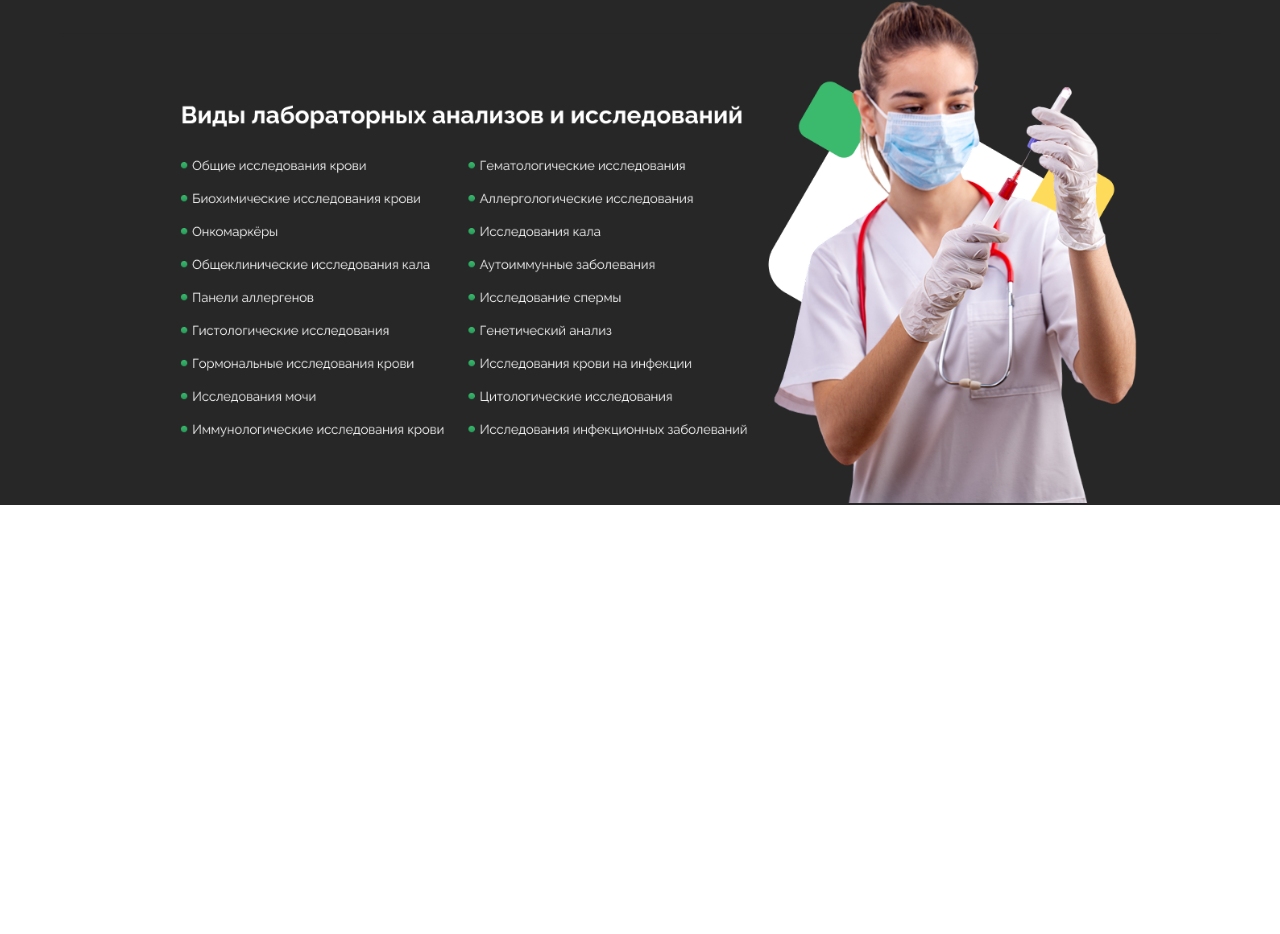
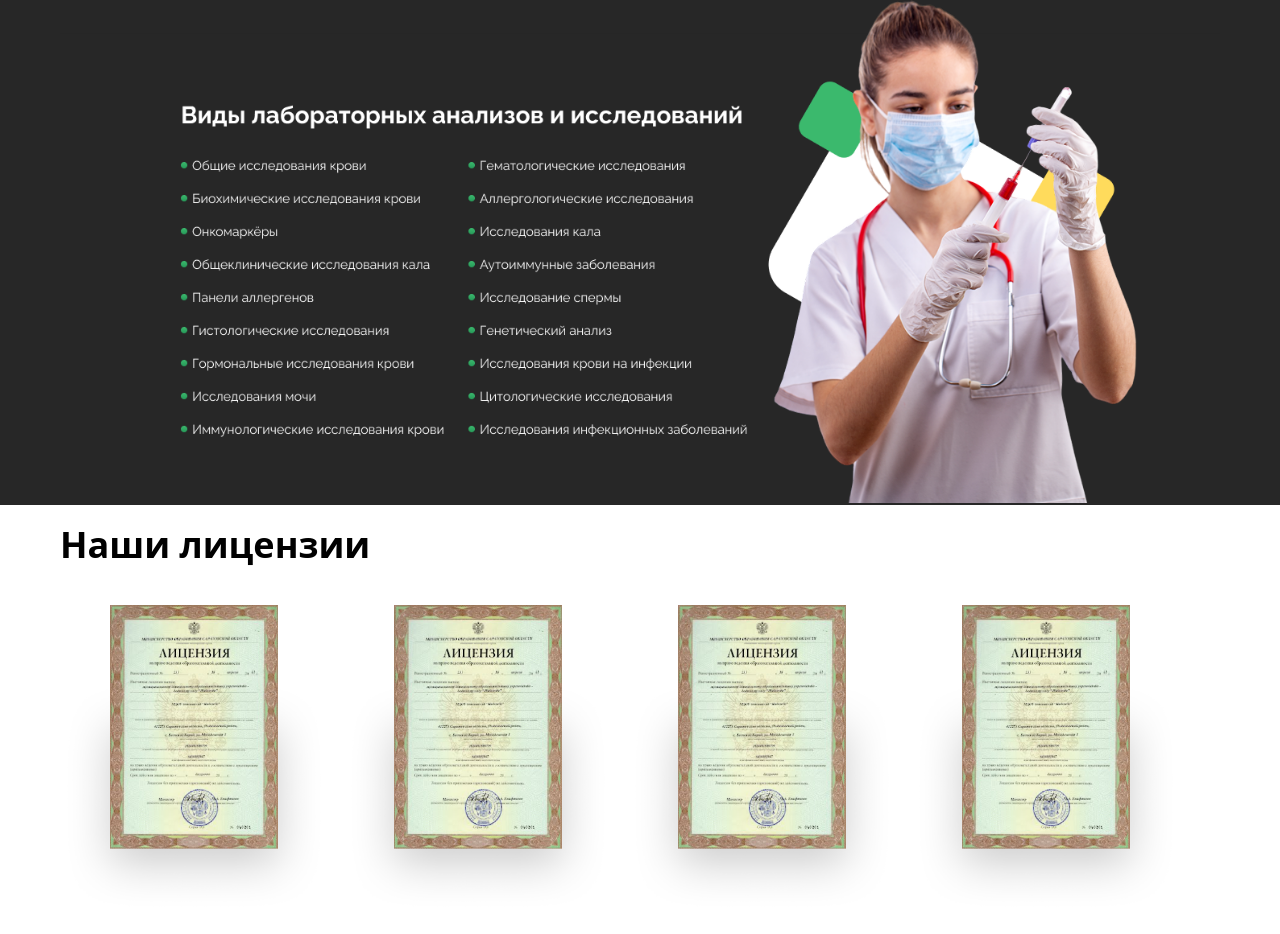
Before and after one commit to habibullohtuganov-ctrl/home_work_13, a website: page index.html in a window 1280 px wide. Shown: the part 1589-2523 px from the top of the page. Before the commit the page ends 2112 px from the top, so only its background shows below. Drawn offline with Linux system fonts and the light colour scheme.

Commit message:
eighth commit

```diff
--- a/index.html
+++ b/index.html
@@ -146,6 +146,16 @@
         <img src="./src/img/Group 1897 (1).png" class="lg:hidden">
     </div>
     </div>
+
+    <div class="max-w-300 m-auto flex justify-between items-center p-5 ">
+        <p class="flex items-center gap-2 text-4xl font-bold">Наши лицензии</p>
+    </div>
+    <div class="max-w-300 m-auto flex gap-4 items-center p-5 flex-col lg:flex-row">
+        <img src="./src/img/1 (2).png" class="lg:w-67">
+        <img src="./src/img/1 (2).png" class="lg:w-67">
+        <img src="./src/img/1 (2).png" class="lg:w-67">
+        <img src="./src/img/1 (2).png" class="lg:w-67">
+    </div>
 </body>
 
 </html>
```
Also changed, not shown: src/img/1 (2).png (added), src/output.css.
